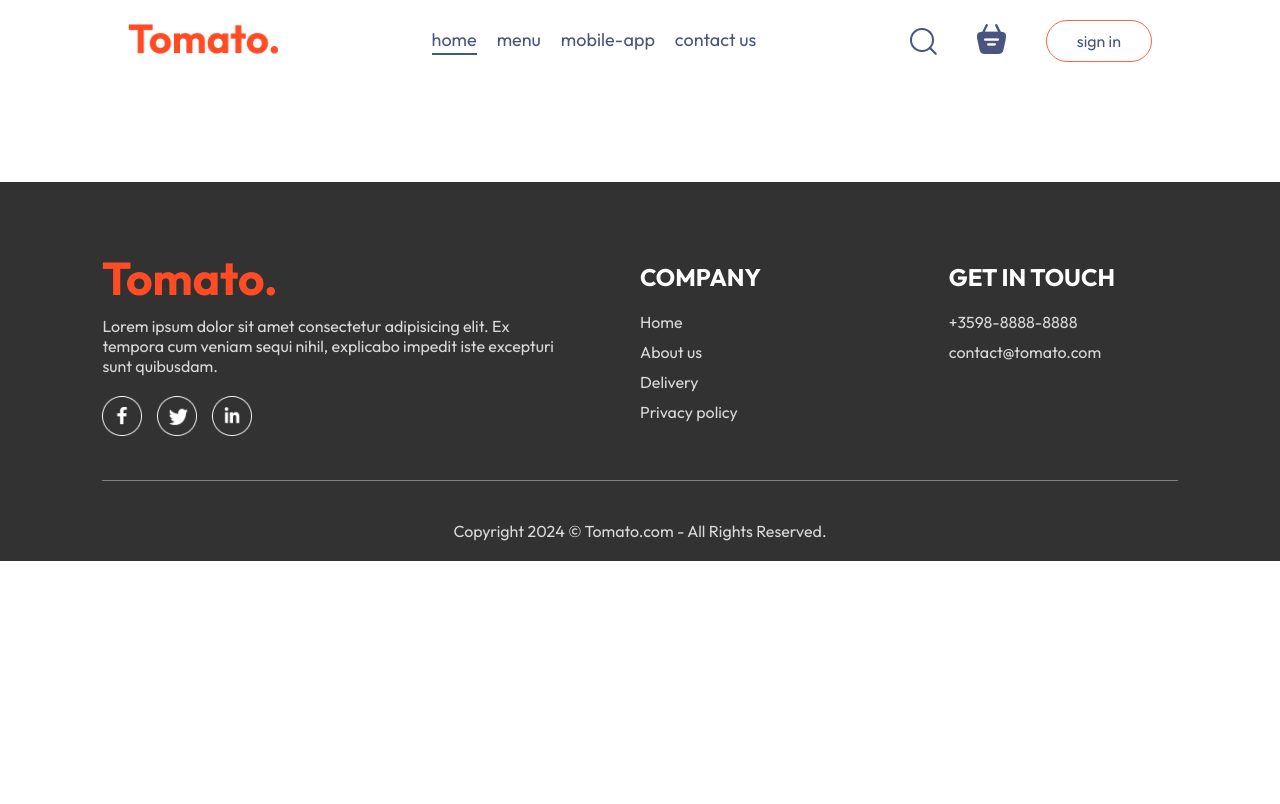
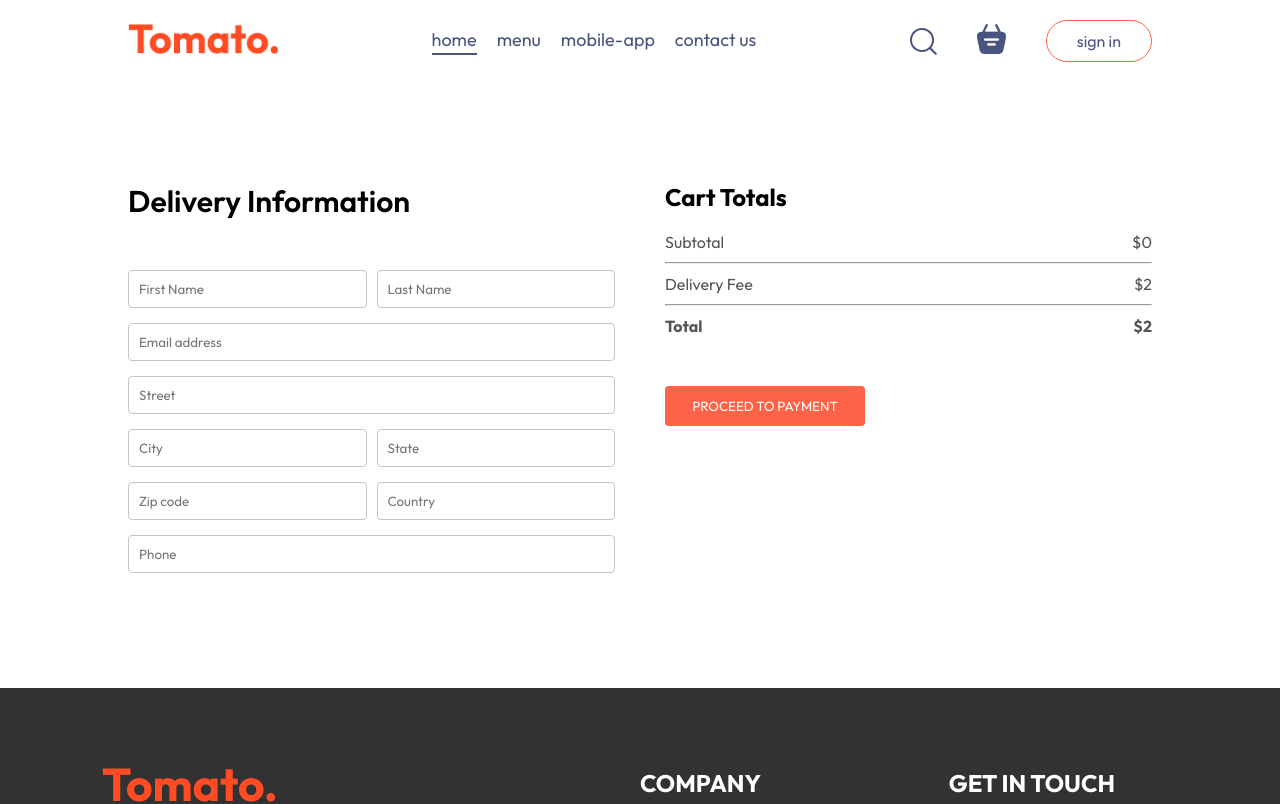
Before and after one commit to bogdangeorgievv/Meal-delivery-service-app, a React (Vite) app in the folder frontend/: page /order in a window 1280 px wide. Shown: the top 804 px of the page. Built offline with nearby package versions, Linux system fonts and the light colour scheme.

Commit message:
Create Place order page

```diff
--- a/frontend/src/components/Navbar/Navbar.jsx
+++ b/frontend/src/components/Navbar/Navbar.jsx
@@ -22,7 +22,7 @@
         <img src={assets.search_icon} alt="" />
         <div className="navbar-search-icon">
           <Link to='/cart'><img src={assets.basket_icon} alt="" /></Link>
-          <div className={getTotalCartAmount()?"dot":""}></div>
+          <div className={getTotalCartAmount()===0?"":"dot"}></div>
         </div>
         <button onClick={()=>setShowLogin(true)}>sign in</button>
       </div>
--- a/frontend/src/pages/Cart/Cart.jsx
+++ b/frontend/src/pages/Cart/Cart.jsx
@@ -1,9 +1,13 @@
 import React, { useContext } from "react";
 import "./Cart.css";
 import { StoreContext } from "../../context/StoreContext";
+import { useNavigate } from 'react-router-dom'
 
 const Cart = () => {
+
   const { cartItems, food_list, removeFromCart, getTotalCartAmount } = useContext(StoreContext);
+
+  const navigate = useNavigate()
 
   return (
     <div>
@@ -51,15 +55,15 @@
             <hr />
             <div className="cart-total-details">
                 <p>Delivery Fee</p>
-                <p>${2}</p>
+                <p>${getTotalCartAmount()===0?0:2}</p>
             </div>
             <hr />
             <div className="cart-total-details">
               <b>Total</b>
-              <b>${getTotalCartAmount() + 2}</b>
+              <b>${getTotalCartAmount()===0?0:getTotalCartAmount() + 2}</b>
             </div>
           </div>
-            <button>PROCEED TO CHECKOUT</button>
+            <button onClick={()=>navigate('/order')}>PROCEED TO CHECKOUT</button>
         </div>
         <div className="cart-promocode">
           <div className="">
--- a/frontend/src/pages/PlaceOrder/PlaceOrder.css
+++ b/frontend/src/pages/PlaceOrder/PlaceOrder.css
@@ -0,0 +1,41 @@
+.place-order {
+    display: flex;
+    align-items: start;
+    justify-content: space-between;
+    gap: 50px;
+    margin-top: 100px;
+}
+
+.place-order-left {
+    width: 100%;
+    max-width: max(30%, 500px);
+}
+
+.place-order-left .title {
+    font-size: 30px;
+    font-weight: 600;
+    margin-bottom: 50px;
+}
+
+.place-order-left input {
+    margin-bottom: 15px;
+    width: 100%;
+    padding: 10px;
+    border: 1px solid #c5c5c5;
+    border-radius: 4px;
+    outline-color: tomato;
+}
+
+.place-order-left .multi-fields {
+    display: flex;
+    gap: 10px;
+}
+
+.place-order-right {
+    width: 100%;
+    max-width: max(40%, 500px);
+}
+
+.place-order .cart-total button {
+    margin-top: 30px;
+}
--- a/frontend/src/pages/PlaceOrder/PlaceOrder.jsx
+++ b/frontend/src/pages/PlaceOrder/PlaceOrder.jsx
@@ -1,11 +1,56 @@
-import React from 'react'
+import React, { useContext } from 'react'
 import './PlaceOrder.css'
+import { StoreContext } from '../../context/StoreContext'
 
 const PlaceOrder = () => {
+
+  const {getTotalCartAmount} = useContext(StoreContext)
+
   return (
-    <div>
-
-    </div>
+    <form className='place-order'>
+      <div className="place-order-left">
+        <p className="title">Delivery Information</p>
+        <div className="multi-fields">
+          <input type="text" placeholder='First Name'/>
+          <input type="text" placeholder='Last Name'/>
+        </div>
+        <input type="email" placeholder='Email address'/>
+        <input type="text" placeholder='Street' />
+        <div className="multi-fields">
+          <input type="text" placeholder='City'/>
+          <input type="text" placeholder='State'/>
+        </div>
+        <div className="multi-fields">
+          <input type="text" placeholder='Zip code'/>
+          <input type="text" placeholder='Country'/>
+        </div>
+        <div className="multi-fields">
+          <input type="text" placeholder='Phone'/>
+        </div>
+      </div>
+      <div className="place-order-right">
+      <div className="cart-total">
+          <h2>Cart Totals</h2>
+          <div>
+            <div className="cart-total-details">
+                <p>Subtotal</p>
+                <p>${getTotalCartAmount()}</p>
+            </div>
+            <hr />
+            <div className="cart-total-details">
+                <p>Delivery Fee</p>
+                <p>${2}</p>
+            </div>
+            <hr />
+            <div className="cart-total-details">
+              <b>Total</b>
+              <b>${getTotalCartAmount() + 2}</b>
+            </div>
+          </div>
+            <button>PROCEED TO PAYMENT</button>
+        </div>
+      </div>
+    </form>
   )
 }
 
```
